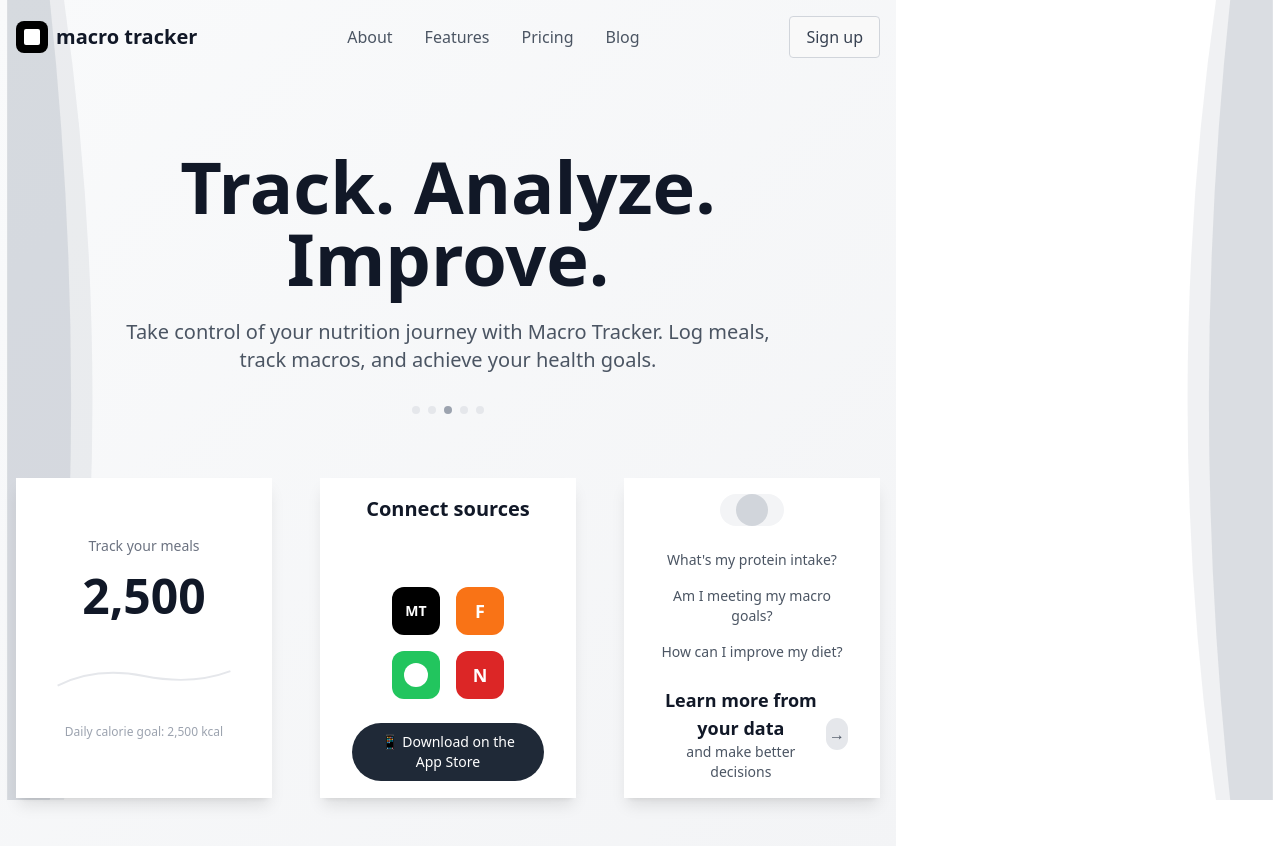
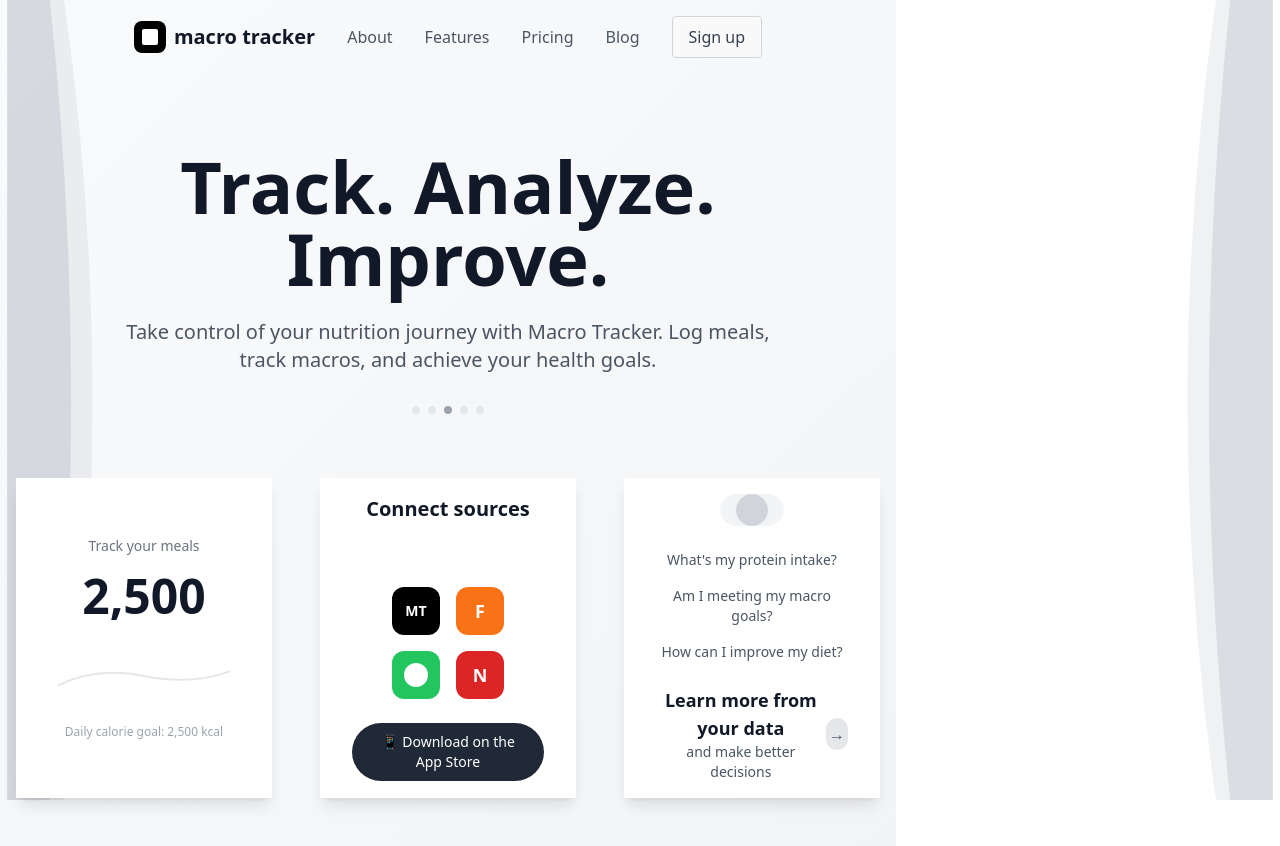
Before and after one commit to Hernerdez/macro_tracker, a React (Vite) app in the folder macro-tracker-frontend/: page / in a window 1280 px wide. Shown: the top 846 px of the page. Built offline with nearby package versions, Linux system fonts and the light colour scheme.

Commit message:
centering

```diff
--- a/macro-tracker-frontend/src/LandingPage.tsx
+++ b/macro-tracker-frontend/src/LandingPage.tsx
@@ -37,7 +37,7 @@ const LandingPage: React.FC = () => {
 
 {/* Header */}
 <header className="relative z-10 w-full px-4 py-4">
-        <nav className="max-w-4xl mx-auto flex items-center justify-between">
+  <nav className="max-w-4xl mx-auto flex items-center justify-center space-x-8">
     <div className="flex items-center space-x-2">
       <div className="w-8 h-8 bg-black rounded-lg flex items-center justify-center">
         <div className="w-4 h-4 bg-white rounded-sm"></div>
@@ -58,6 +58,7 @@ const LandingPage: React.FC = () => {
     </button>
   </nav>
 </header>
+
 
       {/* Main Content */}
       <main className="relative z-10 w-full flex flex-col items-center justify-center min-h-screen">
```
Lines whose indentation alone changed are shown as unchanged.
